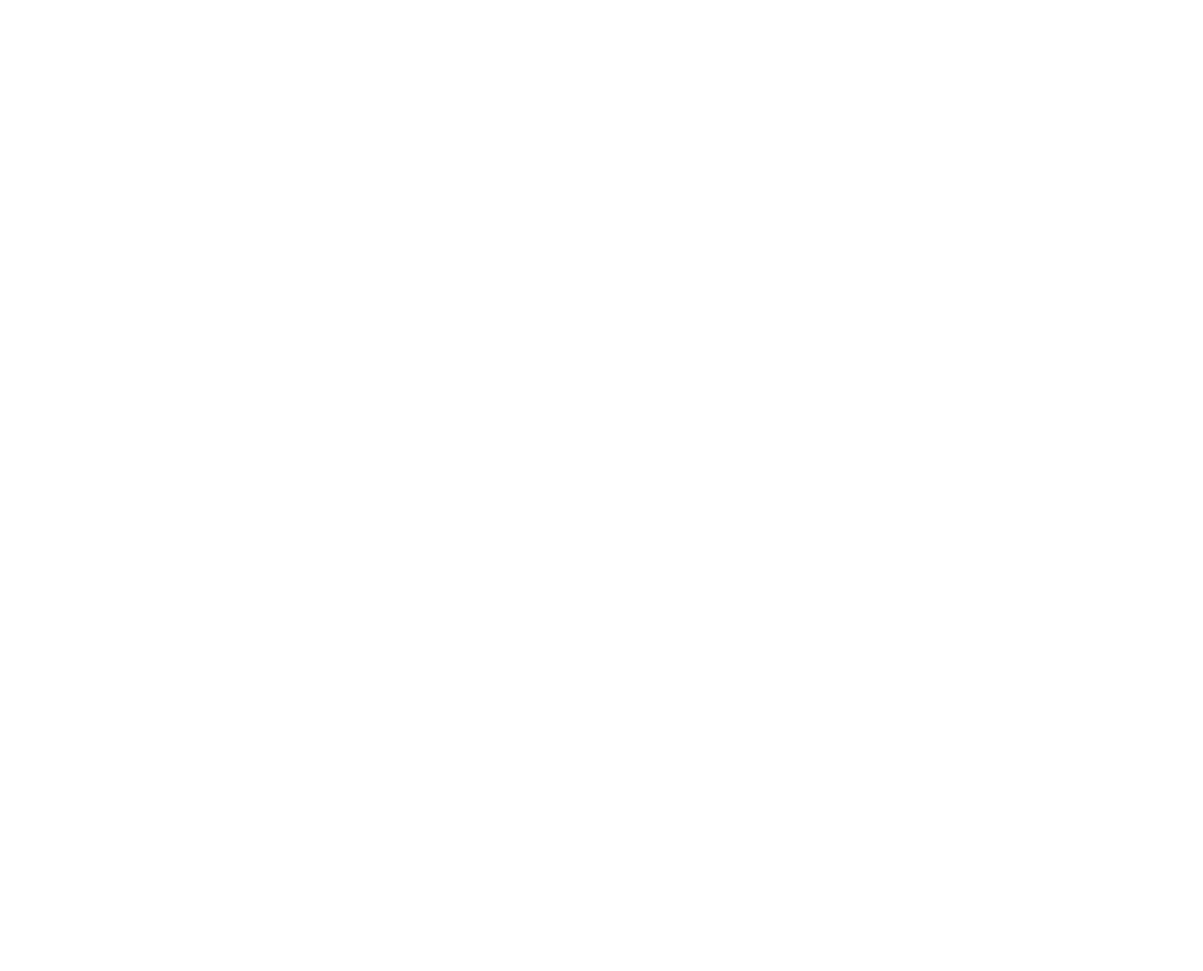
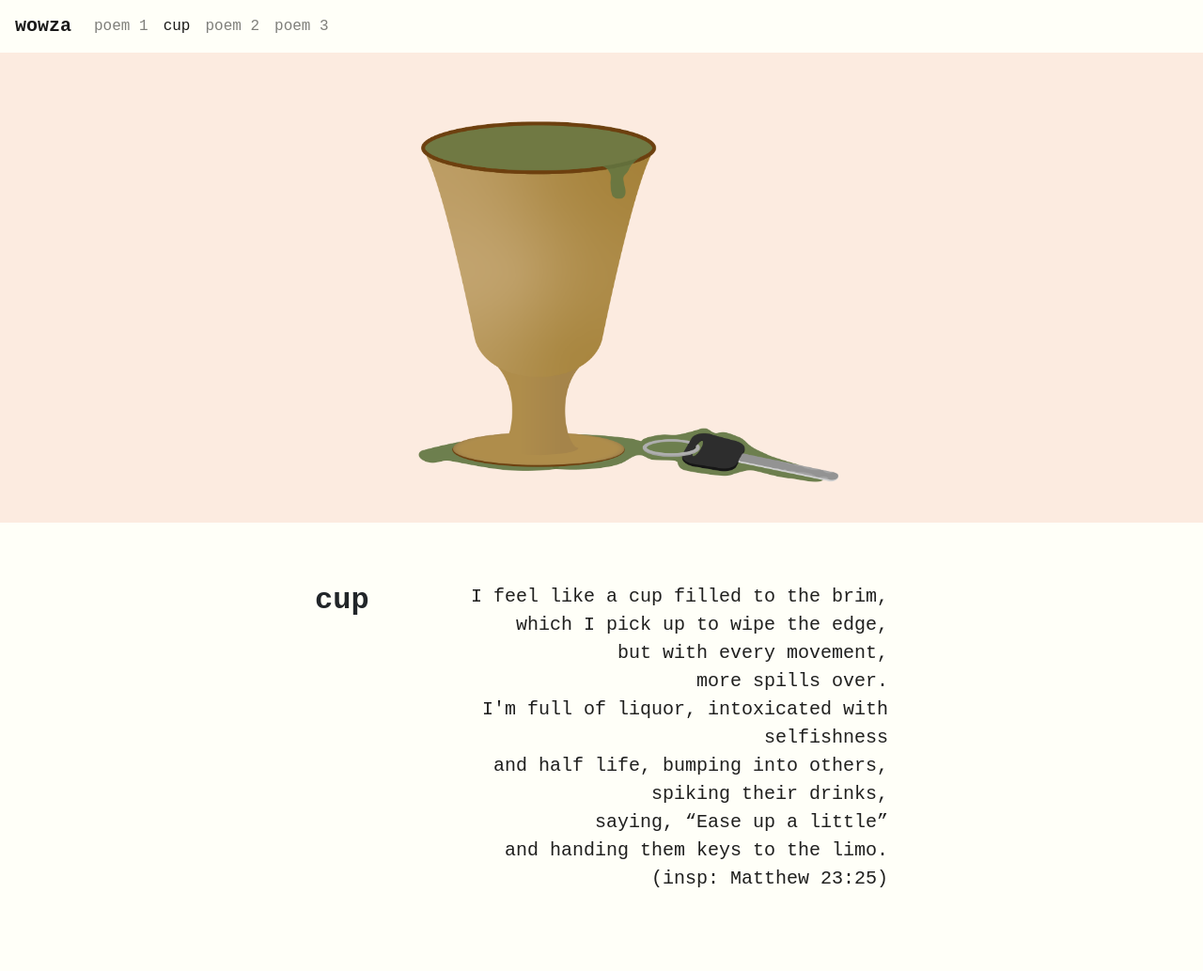
Before and after one commit to jdkildea/final_project, a plain HTML site: page index.html in a window 1280 px wide. Shown: the whole page at 94% size. Before the commit the page ends 800 px from the top, so only its background shows below. Drawn offline with nearby package versions, Linux system fonts and the light colour scheme; a web font is replaced by a local one.

Commit message:
first page (cup)

```diff
--- a/css/custom.css
+++ b/css/custom.css
@@ -1,2 +1,49 @@
 @charset "UTF-8";
 /* Add your custom CSS declarations below  */
+
+
+html {
+    background-color: #FFFFF8;
+    font-family: interstate-mono,monospace;
+    font-style: normal;
+    font-weight: 400;
+}
+
+.mynavbar {
+    font-family: interstate-mono,monospace;
+    font-style: normal;
+    font-weight: 400;
+    background-color: #FFFFF8;
+}
+
+.header-container {
+    background-color: #FCEBE0;
+    max-height: 750px;
+}
+
+.header-image {
+    max-height: 750px;
+    width: 100%;
+}
+
+p {
+    font-family: interstate-mono,monospace;
+    font-weight: 400;
+    font-style: normal;
+    font-size: 20px;
+    color: #1F1F1E;
+}
+.interstate-bold {
+    font-family: interstate-mono,monospace;
+    font-weight: 700;
+    font-style: normal;
+
+}
+
+.myjumbotron {
+    background-color: #FFFFF8;
+}
+
+.poem {
+    margin: auto;
+}
--- a/index.html
+++ b/index.html
@@ -9,13 +9,50 @@
 
 		<!-- Bootstrap v4.4.1 -->
 		<link href="css/bootstrap.min.css" rel="stylesheet" type="text/css" media="screen">
-		<link href="css/custom.css" rel="stylesheet" type="text/css" media="screen">
+        <link href="css/custom.css" rel="stylesheet" type="text/css" media="screen">
+        <link rel="stylesheet" href="https://use.typekit.net/tqp4yqk.css">
 
 	</head>
 
 	<body>
 
 	<!-- INSERT HTML PAGE CONTENT HERE -->
+        <nav class="navbar navbar-expand-lg navbar-light mynavbar">
+            <a class="navbar-brand interstate-bold" href="#">wowza</a>
+            <button class="navbar-toggler" type="button" data-toggle="collapse" data-target="#navbarNavAltMarkup" aria-controls="navbarNavAltMarkup" aria-expanded="false" aria-label="Toggle navigation">
+                <span class="navbar-toggler-icon"></span>
+            </button>
+            <div class="collapse navbar-collapse" id="navbarNavAltMarkup">
+                <div class="navbar-nav">
+                    <a class="nav-item nav-link" href="#">poem 1 <span class="sr-only">(current)</span></a>
+                    <a class="nav-item nav-link active" href="#">cup</a>
+                    <a class="nav-item nav-link" href="#">poem 2</a>
+                    <a class="nav-item nav-link" href="#">poem 3</a>
+                </div>
+            </div>
+        </nav>
+
+        <div class="text-center header-container">
+            <img src="images/cup.png" class="header-image"></img> <!-- Fluid Image -->
+        </div> <!-- header-container -->
+
+        <div class="jumbotron jumbotron-fluid myjumbotron">
+            <div class="row poem">
+                <div class="col-md-3"></div>
+                <div class="col-md-1">
+                    <h2 class="interstate-bold">cup</h2>
+                </div>
+                <div class="col-md-5 text-right">
+                    <p>I feel like a cup filled to the brim,<br>which I pick up to wipe the edge,<br>but with every movement,<br>more spills over.<br>I'm full of liquor, intoxicated with selfishness<br>and half life, bumping into others,<br>spiking their drinks,<br>saying, “Ease up a little”<br>and handing them keys to the limo. <br>(insp: Matthew 23:25)</p>
+                </div> <!-- Conteiner-md -->
+                <div class="col-md-3"></div>
+            </div>
+        </div> <!-- jumbotron -->
+
+
+
+
+
 
 
 		<!-- jQuery and Bootstrap links - do not delete! -->
```
Also changed, not shown: images/cup.png (added).
